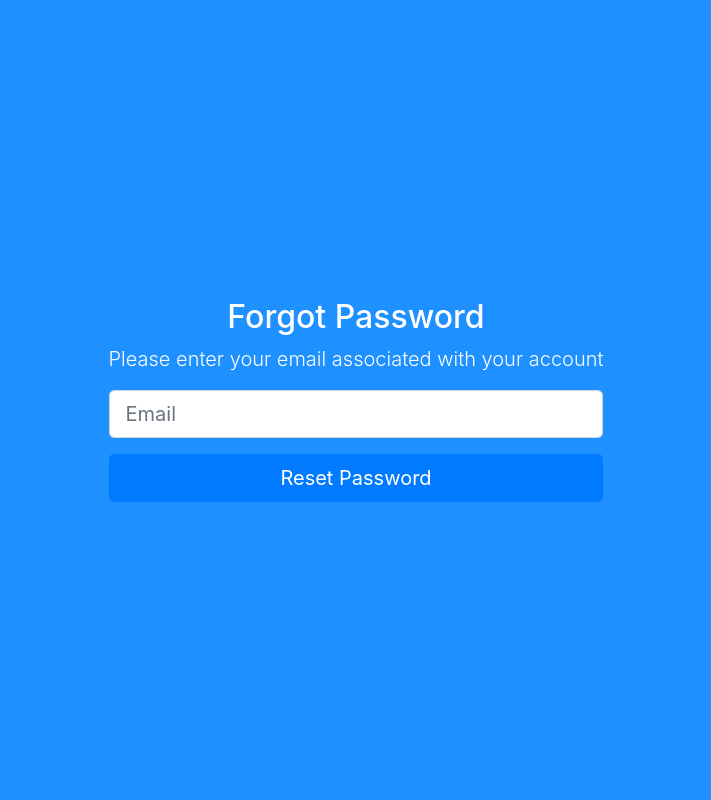
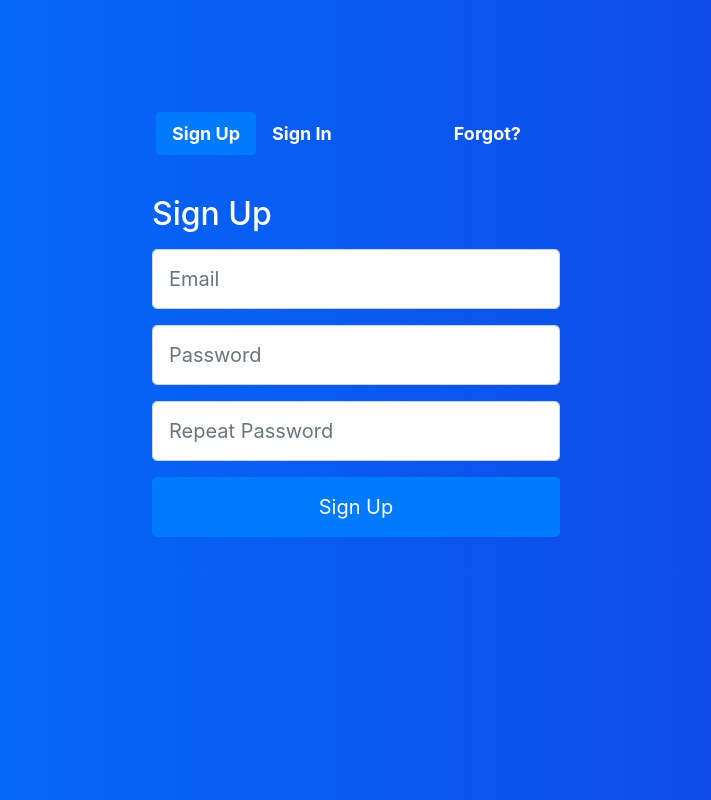
Before and after one commit to gersly/day1-signup-client, a React (Create React App) app: page / in a window 1280 px wide. Shown: the whole page, without its empty margins (284-995 px from the left). Built offline with nearby package versions, Linux system fonts and the light colour scheme.

Commit message:
Homepage with background color and auth tabs

```diff
--- a/src/App.css
+++ b/src/App.css
@@ -1,14 +1,36 @@
-.App {
-  text-align: center;
+body{
+  background: #00c6ff;  /* fallback for old browsers */
+  background: -webkit-linear-gradient(to right, #0072ff, #1341E2);  /* Chrome 10-25, Safari 5.1-6 */
+  background: linear-gradient(to right, #0072ff, #1341E2); /* W3C, IE 10+/ Edge, Firefox 16+, Chrome 26+, Opera 12+, Safari 7+ */
+
 }
 
-.App-header {
-  background-color:dodgerblue;
-  min-height: 100vh;
-  display: flex;
-  flex-direction: column;
-  align-items: center;
-  justify-content: center;
-  font-size: calc(10px + 2vmin);
-  color: white;
+.card{
+  width: 30rem;
+  padding: 20px;
+  margin-left: auto;
+  margin-right: auto;
+  margin-top: 10vh
 }
+
+.nav-item-right{
+
+  margin-left: 90px;
+}
+
+input{
+  height: 60px !important;
+
+}
+
+button{
+  height: 60px !important;
+}
+
+.lead{
+  color: #ffffff
+}
+
+.nav-item a {
+  font-size: 18px
+}
--- a/src/App.js
+++ b/src/App.js
@@ -3,13 +3,33 @@ import './App.css';
 import SignUpContainer from './components/SignUp/SignUpContainer';
 import SignInContainer from './components/SignIn/SignInContainer'
 import ForgotPasswordContainer from './components/ForgotPassword/ForgotPasswordContainer';
+import Nav from './components/Nav/Nav'
 
 function App() {
   return (
+    <div className="main">
     <div className="App">
-      <header className="App-header">
-       <ForgotPasswordContainer />
-      </header>
+  <div className="card bg-transparent border-0">
+  <div class="card-header bg-transparent border-0">
+       <Nav />
+       </div>
+      <div class="tab-content p-3 rounded-lg" id="myTabContent">
+        <div class="tab-pane fade show active mt-1"
+        id="signup" role="tabpanel"
+        aria-labelledby="signup-pill">
+          <SignUpContainer />
+        </div>
+        <div class="tab-pane fade mt-1" id="signin"
+        role="tabpanel" aria-labelledby="signin-pill">
+          <SignInContainer />
+        </div>
+        <div class="tab-pane fade mt-1" id="forgot"
+        role="tabpanel" aria-labelledby="forgot-pill">
+          <ForgotPasswordContainer />
+        </div>
+      </div>
+      </div>
+      </div>
     </div>
   );
 }
--- a/src/components/ForgotPassword/ForgotPasswordForm.js
+++ b/src/components/ForgotPassword/ForgotPasswordForm.js
@@ -4,18 +4,18 @@ export default class ForgotPasswordForm extends Component {
     render() {
         return (
             <div>
-                <h2>Forgot Password</h2>
+                <h2 className="text-white">Forgot Password?</h2>
             <form>
-                <p
-                className="lead">
-                Please enter your email associated with your account
-                </p>
                 <input
                 type="text"
                 placeholder="Email"
                 className="form-control form-control-lg
                 my-3"
                 />
+                <p
+                className="lead">
+                Please enter your email associated with your account
+                </p>
                 <button
                 type="submit"
                 className="btn btn-lg btn-primary btn-block"
--- /dev/null
+++ b/src/components/Nav/Nav.js
@@ -0,0 +1,22 @@
+import React, { Component } from 'react'
+
+export default class Nav extends Component {
+    render() {
+        return (
+           <div className="">
+             <ul className="nav nav-pills mb-2" id="pills-tab" role="tablist">
+            <li className="nav-item">
+                <a className="nav-link active text-white font-weight-bolder" id="pills-home-tab" data-toggle="pill" href="#signup" role="tab" aria-controls="pills-home" aria-selected="true">Sign Up</a>
+            </li>
+            <li className="nav-item">
+                <a className="nav-link text-white font-weight-bolder" id="pills-profile-tab" data-toggle="pill" href="#signin" role="tab" aria-controls="pills-profile" aria-selected="false">Sign In</a>
+            </li>
+            <li className="nav-item nav-item-right">
+                <a className="nav-link text-white font-weight-bolder" id="pills-contact-tab" data-toggle="pill" href="#forgot" role="tab" aria-controls="pills-contact" aria-selected="false">Forgot?</a>
+            </li>
+            </ul>
+
+           </div>
+        )
+        }
+}
--- a/src/components/SignIn/SignInForm.js
+++ b/src/components/SignIn/SignInForm.js
@@ -4,7 +4,7 @@ export default class SignInForm extends Component {
     render() {
         return (
             <div>
-                <h2>Sign In</h2>
+                <h2 className="text-white">Sign In</h2>
             <form>
                 <input
                 type="text"
--- a/src/components/SignUp/SignUpForm.js
+++ b/src/components/SignUp/SignUpForm.js
@@ -4,7 +4,7 @@ export default class SignUpForm extends Component {
     render() {
         return (
             <div>
-                <h2>Sign Up</h2>
+                <h2 className="text-white">Sign Up</h2>
             <form>
                 <input
                 type="text"
```
Also changed, not shown: src/assets/blue-bg.jpg (added).
